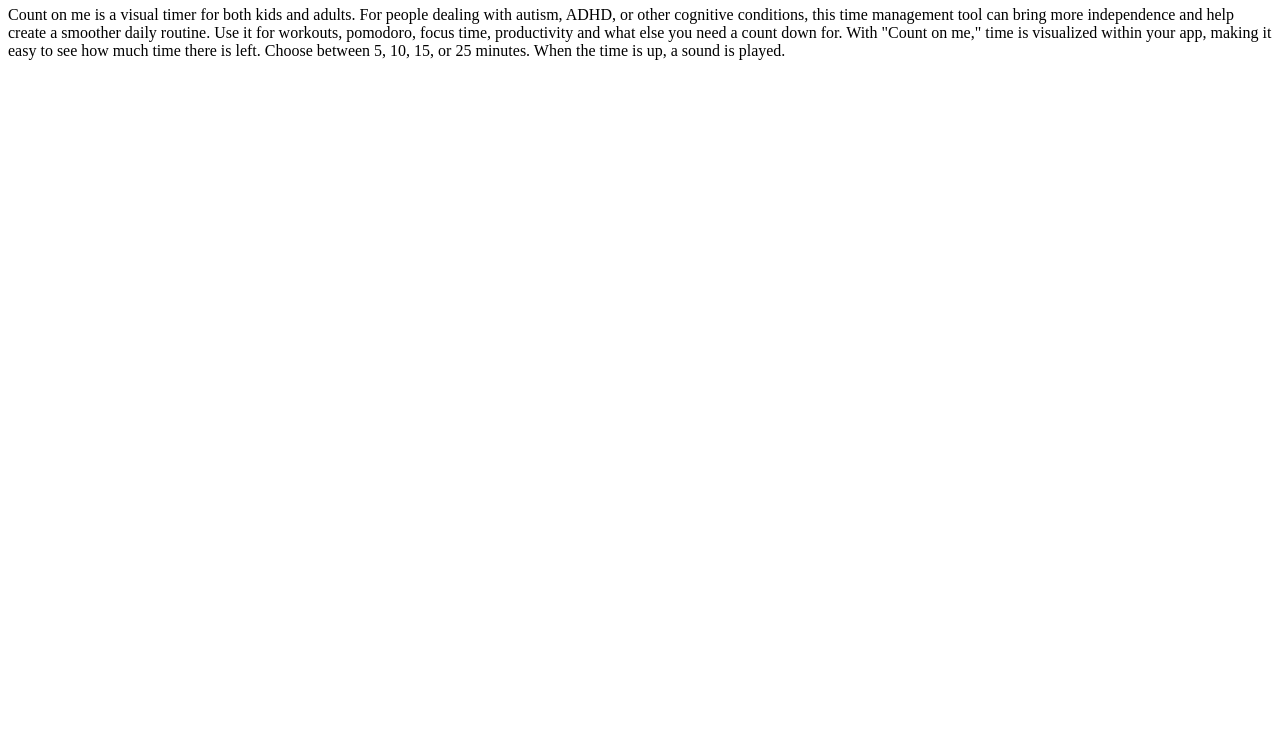
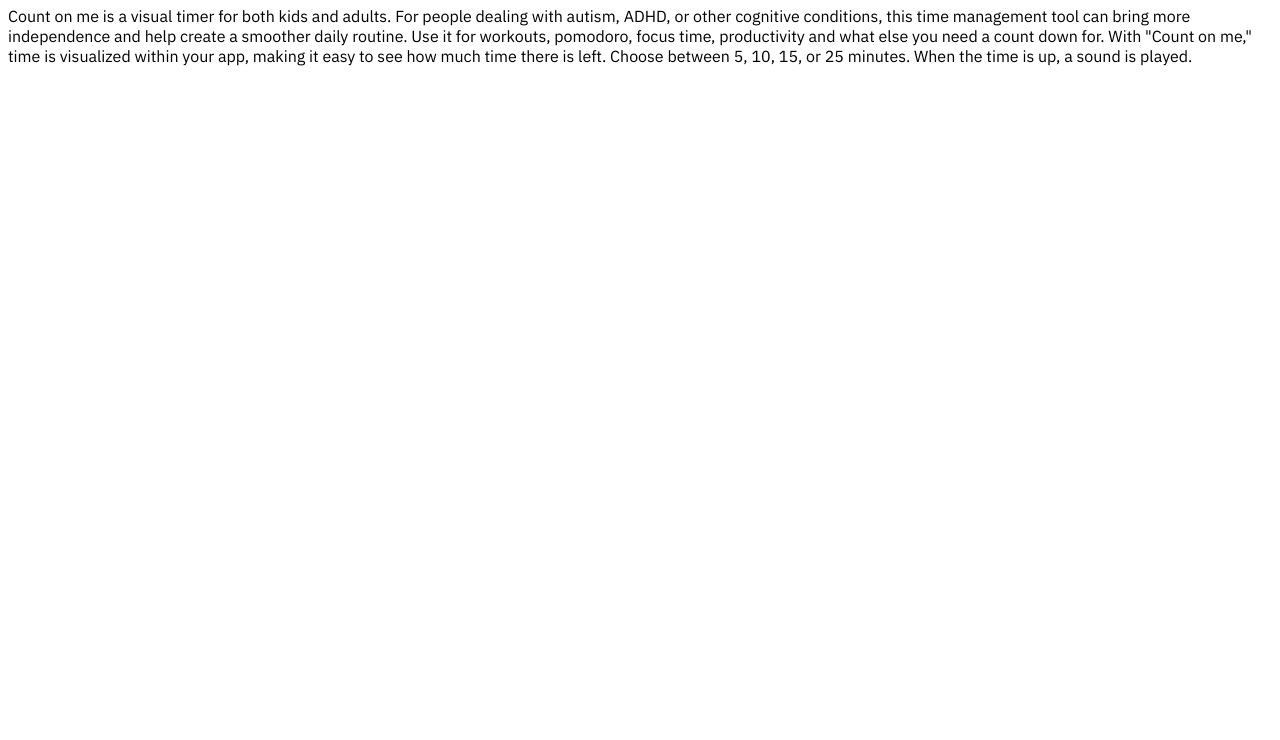
Before and after one commit to ohmygod8/count-on-me, a plain HTML site: page index.html in a window 1280 px wide. Shown: the part 60-800 px from the top of the page. Drawn offline with Linux system fonts and the light colour scheme.

Commit message:
Update index.html

```diff
--- a/index.html
+++ b/index.html
@@ -1,3 +1,12 @@
+<html>
+    <link rel="preconnect" href="https://fonts.googleapis.com">
+    <link rel="preconnect" href="https://fonts.gstatic.com" crossorigin>
+    <link href="https://fonts.googleapis.com/css2?family=IBM+Plex+Sans:ital,wght@0,100;0,200;0,300;0,400;0,500;0,600;0,700;1,100;1,200;1,300;1,400;1,500;1,600;1,700&display=swap" rel="stylesheet">
+<style>
+    p {
+        font-family: 'IBM Plex Sans', sans-serif;
+    }
+</style>
 <h1>Count on me</h1>
 <p>
 Count on me is a visual timer for both kids and adults. For people dealing with autism, ADHD, or other cognitive conditions, this time management tool can bring more independence and help create a smoother daily routine.
@@ -5,4 +14,6 @@ Count on me is a visual timer for both kids and adults. For people dealing with
 Use it for workouts, pomodoro, focus time, productivity and what else you need a count down for.
 With "Count on me," time is visualized within your app, making it easy to see how much time there is left. Choose between 5, 10, 15, or 25 minutes. When the time is up, a sound is played.
 
-    </p>
+</p>
+
+</html>
```
